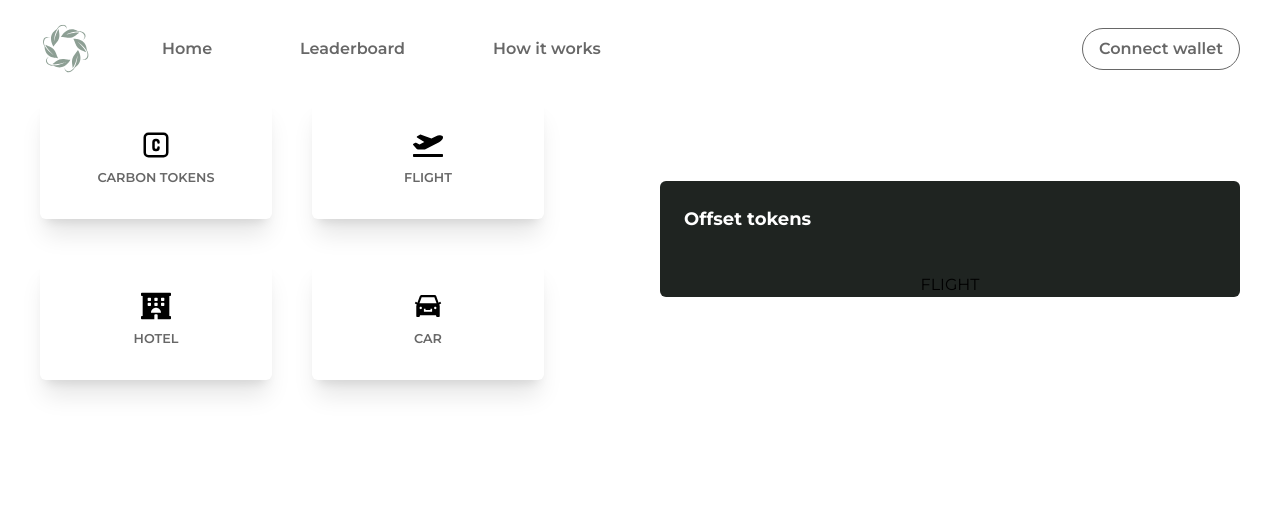
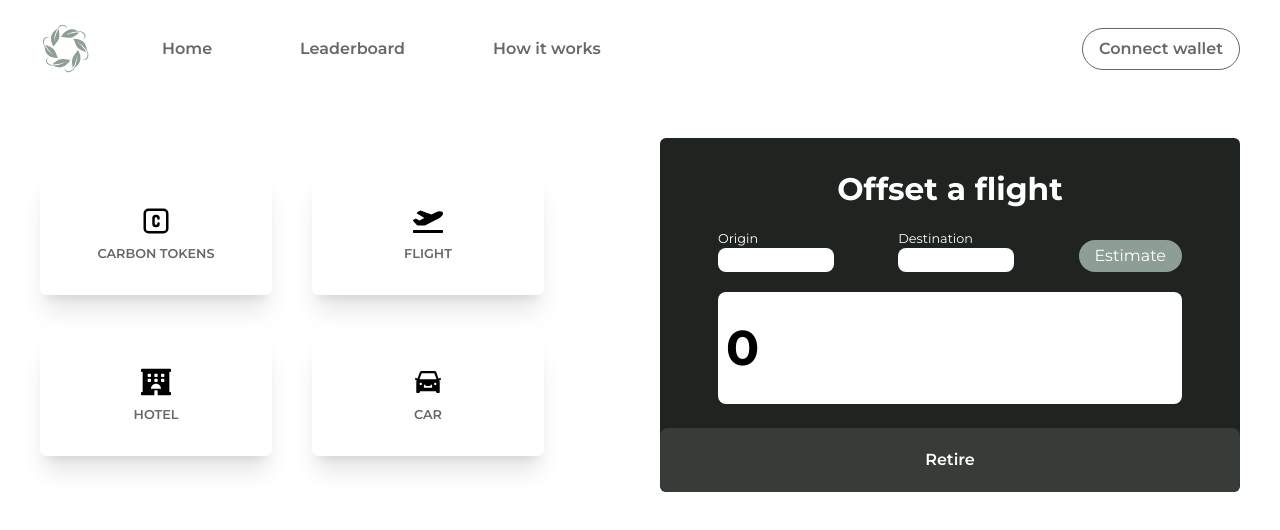
Before and after one commit to Lilium-ZenCon/frontend, a Next.js app: page /offset in a window 1280 px wide. Both pictures are taken after a click on the element "FLIGHT". Shown: the top 530 px of the page. Built offline with nearby package versions, Linux system fonts and the light colour scheme.

Commit message:
Flight and tokens screen

```diff
--- a/app/offset/page.js
+++ b/app/offset/page.js
@@ -10,8 +10,21 @@ import { FaHotel } from 'react-icons/fa'
 const page = () => {
 
     const [type, setType] = useState('carbon')
+    const [tokenAmout, setTokenAmount] = useState(0)
+    const [flightOrigin, setFlightOrigin] = useState('')
+    const [flightDestination, setFlightDestination] = useState('')
+    const [flightTokens, setFlightTokens] = useState(0)
+
+
+    const retireTokens = () => {
+
+    }
+
+    const estimateFlightEmissions = () => {
+    }
+
   return (
-    <div className="flex justify-between px-10 items-center gap-10 h-[90%]">
+    <div className="flex justify-between px-10 items-center gap-10 py-10">
         <div className="flex items-center flex-wrap w-1/2 gap-10 h-full">
             <div className='py-8 w-[40%] shadow-xl rounded-md flex flex-col items-center justify-center gap-2 cursor-pointer hover:bg-hover_grey transition duration-300 ease-in-out' onClick={() => setType('carbon')}>
                 <TbBrandCarbon size={30}/>
@@ -31,21 +44,49 @@ const page = () => {
             </div>
         </div>
         <div className='bg-darkgreen rounded-md w-1/2'>
-            <h1 className='font-bold text-white text-lg	p-6'>Offset tokens</h1>
             {type === 'carbon' &&
-            <div className=' mt-4 flex flex-col  items-center justify-center text-white'>
-                CARBON
+            <div className=' mt-4 flex flex-col items-center justify-center text-white'>
+                <h3 className='font-bold text-white text-3xl pt-3 '>Offset tokens</h3>
+                <p className='text-sm mb-6'>You have 0 carbon tokens</p>
+                <input className='w-[80%] h-28 rounded-lg text-black font-bold px-2 text-5xl' type='number' value={tokenAmout} onChange={(e) => setTokenAmount(e.target.value)}></input>
+                <button className='bg-dark_grey text-white font-semibold py-5 px-2 rounded-lg cursor-pointer mt-6 w-full' onClick={retireTokens}>Retire</button>
             </div>}
 
             {type === 'flight' &&
-            <div className=' mt-4 flex flex-col  items-center justify-center'>
-                FLIGHT
+            <div className=' mt-4 flex flex-col items-center justify-center text-white'>
+                <h3 className='font-bold text-white text-3xl pt-3 mb-4'>Offset a flight</h3>
+                <div className='flex items-end justify-between mb-5 w-[80%]'>
+                    <label className='w-1/3'>
+                        <p className='text-sm'>Origin</p>
+                        <input className='rounded-lg text-black px-1 w-3/4'></input>
+                    </label>
+                    <label  className='w-1/3'>
+                        <p className='text-sm'>Destination</p>
+                        <input className='rounded-lg text-black px-1 w-3/4'></input>
+                    </label>
+                    <button onClick={estimateFlightEmissions} className='px-4 py-1 rounded-full bg-lightgreen text-white'>Estimate</button>
+                </div>
+                <p className='w-[80%] h-28 rounded-lg text-black font-bold px-2 text-5xl bg-white flex items-center' >{flightTokens}</p>
+                <button className='bg-dark_grey text-white font-semibold py-5 px-2 rounded-lg cursor-pointer mt-6 w-full' onClick={retireTokens}>Retire</button>
             </div>}
 
             {type === 'hotel' &&
-            <div className=' mt-4 flex flex-col  items-center justify-center'>
-                HOTEL
-                </div>}
+            <div className=' mt-4 flex flex-col items-center justify-center text-white'>
+            <h3 className='font-bold text-white text-3xl pt-3 mb-4'>Offset a hotel stay</h3>
+            <div className='flex items-end justify-between mb-5 w-[80%]'>
+                <label className='w-1/3'>
+                    <p className='text-sm'>Origin</p>
+                    <input className='rounded-lg text-black px-1 w-3/4'></input>
+                </label>
+                <label  className='w-1/3'>
+                    <p className='text-sm'>Destination</p>
+                    <input className='rounded-lg text-black px-1 w-3/4'></input>
+                </label>
+                <button onClick={estimateFlightEmissions} className='px-4 py-1 rounded-full bg-lightgreen text-white'>Estimate</button>
+            </div>
+            <p className='w-[80%] h-28 rounded-lg text-black font-bold px-2 text-5xl bg-white flex items-center' >{flightTokens}</p>
+            <button className='bg-dark_grey text-white font-semibold py-5 px-2 rounded-lg cursor-pointer mt-6 w-full' onClick={retireTokens}>Retire</button>
+        </div>}
 
             {type === 'car' &&
             <div className=' mt-4 flex flex-col  items-center justify-center'>
--- a/tailwind.config.js
+++ b/tailwind.config.js
@@ -14,7 +14,8 @@ module.exports = {
         "grey": "#676767",
         "hover_grey": "#E0E0E0",
         "darkgreen": "#1F2421",
-        "lightgreen": "#8D9F94"
+        "lightgreen": "#8D9F94",
+        "dark_grey": "#383C39"
       },
       fontSize: {
         sm: '0.8rem',
```
